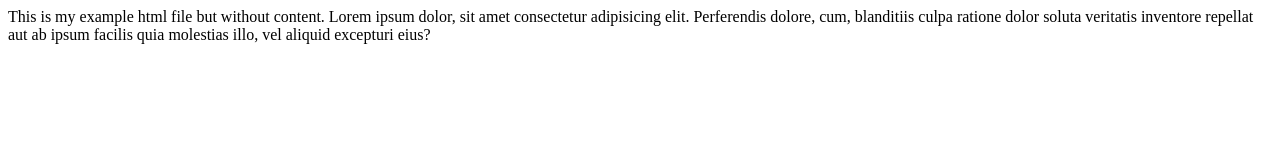
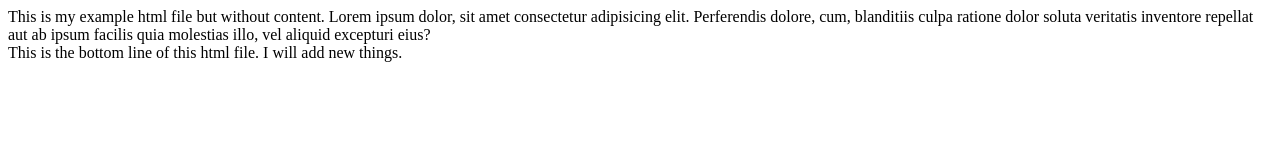
Before and after one commit to learn-2-code/learning-html, a plain HTML site: page index.html in a window 1280 px wide. Drawn offline with Linux system fonts and the light colour scheme.

Commit message:
I added footer.

```diff
--- a/index.html
+++ b/index.html
@@ -9,5 +9,9 @@
 <body>
     This is my example html file but without content.
     Lorem ipsum dolor, sit amet consectetur adipisicing elit. Perferendis dolore, cum, blanditiis culpa ratione dolor soluta veritatis inventore repellat aut ab ipsum facilis quia molestias illo, vel aliquid excepturi eius?
+
+    <footer>
+        This is the bottom line of this html file. I will add new things.
+    </footer>
 </body>
 </html>
```
